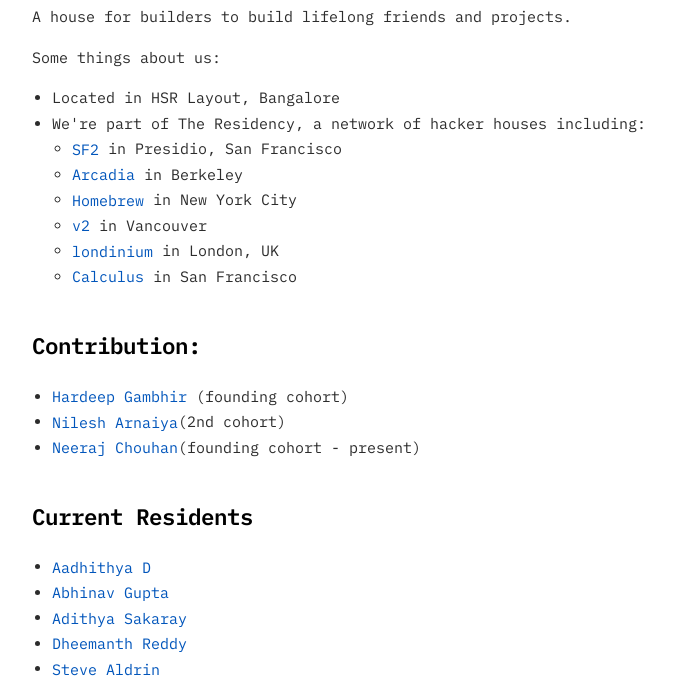
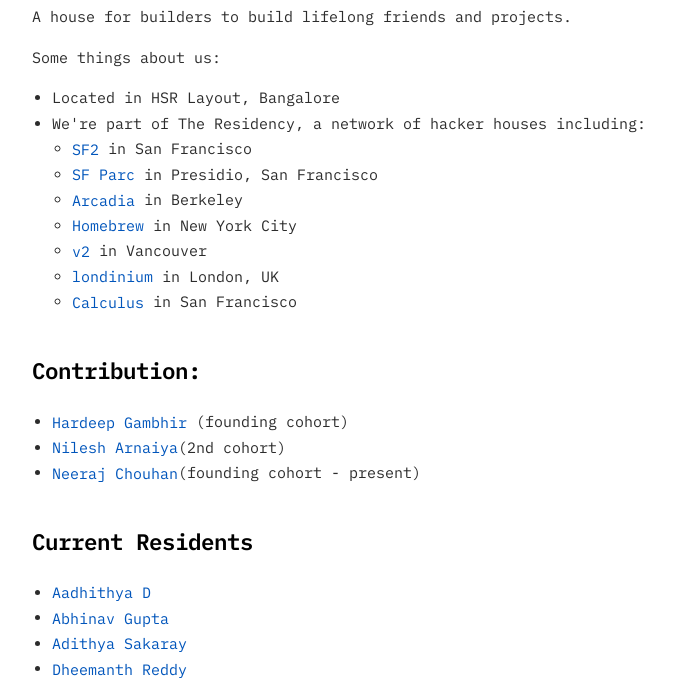
Before and after one commit to NeerajChouhan7/hsr-house, a plain HTML site: page index.html in a window 1280 px wide. Shown: the part 107-793 px from the top of the page, without its empty margins (208-882 px from the left). Drawn offline with Linux system fonts and the light colour scheme.

Commit message:
Update index.html

```diff
--- a/index.html
+++ b/index.html
@@ -52,7 +52,9 @@
             <li>Located in HSR Layout, Bangalore</li>
             <li>We're part of The Residency, a network of hacker houses including:
                 <ul>
-                    <li><a href="https://www.sfparc.com/" target="_blank">SF2</a> in Presidio, San Francisco</li>
+                                        <li><a href="https://sf2.sh/" target="_blank">SF2</a> in San Francisco</li>
+
+                    <li><a href="https://www.sfparc.com/" target="_blank">SF Parc</a> in Presidio, San Francisco</li>
                     <li><a href="https://joinarcadia.org/" target="_blank">Arcadia</a> in Berkeley</li>
                     <li><a href="https://www.livetheresidency.com/apply" target="_blank">Homebrew</a> in New York City</li>
                     <li><a href="https://www.livetheresidency.com/apply" target="_blank">v2</a> in Vancouver</li>
```
